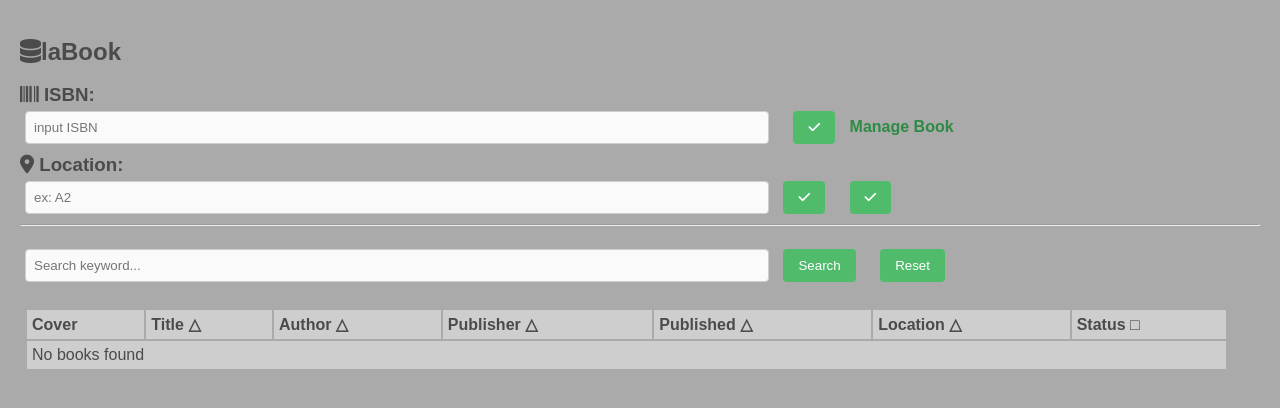
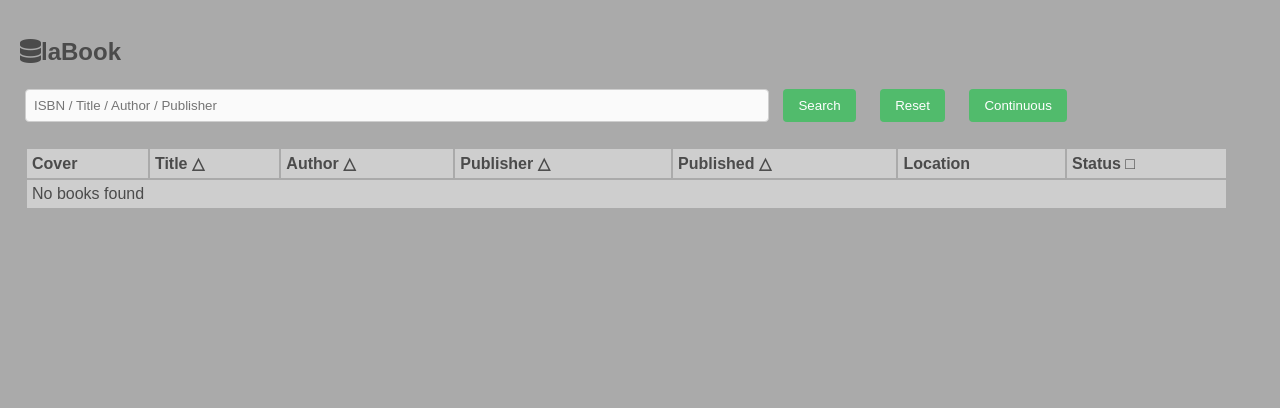
Before and after one commit to Fumiya-Nakano-IIS/labook, a Flask app: page / in a window 1280 px wide. Shown: the top 408 px of the page. Run offline with Flask 3, Linux system fonts and the light colour scheme; data that the repository does not hold is empty; some libraries are stand-ins or nearby versions.

Commit message:
✨ Enhance book management UI and functionality: add ngrok header to responses, improve book table interactivity, and update manage book form layout.

```diff
--- a/app.py
+++ b/app.py
@@ -4,7 +4,7 @@ import logging
 from logging.handlers import RotatingFileHandler
 import os
 import threading, time
-from flask import Flask, send_from_directory, render_template
+from flask import Flask, send_from_directory, render_template, Response
 from db import close_connection, init_db, dbname
 from routes import register_blueprints
 
@@ -24,6 +24,11 @@ logger = logging.getLogger(__name__)
 
 app = Flask(__name__)
 register_blueprints(app)
+
+@app.after_request
+def add_ngrok_header(response: Response):
+    response.headers['ngrok-skip-browser-warning'] = 'true'
+    return response
 
 @app.teardown_appcontext
 def teardown_db(exception):
--- a/static/index.js
+++ b/static/index.js
@@ -6,7 +6,7 @@ document.addEventListener('DOMContentLoaded', function () {
 
     document.querySelectorAll('#booksTable thead th').forEach((th, idx) => {
         const keyMap = ['cover_image_path', 'title', 'author', 'publisher', 'publication_date', 'shelf_code', 'status'];
-        if (idx === 0) return;
+        if (idx === 0 || idx === 5) return;
         if (idx === 6) {
             th.style.cursor = 'pointer';
             th.addEventListener('click', function () {
@@ -82,12 +82,12 @@ async function updateBooksTable(sortKey = currentSortKey, sortOrder = currentSor
                 <td class="clickable-cover" style="cursor:pointer;">
                     <img src="${book.cover_image_path || ''}" alt="Cover Image" style="max-width: 60px; max-height: 100px;" />
                 </td>
-                <td class="clickable-title" style="cursor:pointer;">${book.title || ''}</td>
-                <td class="searchable-author" style="cursor:pointer;color:#337ab7;text-decoration:underline;">${book.author || ''}</td>
-                <td class="searchable-publisher" style="cursor:pointer;color:#337ab7;text-decoration:underline;">${book.publisher || ''}</td>
-                <td>${book.publication_date || ''}</td>
-                <td class="searchable-shelf" style="cursor:pointer;color:#337ab7;text-decoration:underline;">${bookShelfCode || ''}</td>
-                ${book.status ? `<td class="searchable-borrower" style="cursor:pointer;color:#337ab7;text-decoration:underline;">${book.borrower_id}</td>` : `<td>Available</td>`}
+                <td class="clickable-title" style="cursor:pointer;"><a class='book-title'>${book.title || ''}</a></td>
+                <td class="searchable-author" style="cursor:pointer">${book.author || ''}</td>
+                <td class="searchable-publisher" style="cursor:pointer">${book.publisher || ''}</td>
+                <td class="searchable-publication-date" style="cursor:pointer">${book.publication_date || ''}</td>
+                <td class="searchable-shelf" style="cursor:pointer">${bookShelfCode || ''}</td>
+                ${book.status ? `<td class="searchable-borrower" style="cursor:pointer">${book.borrower_id}</td>` : `<td>Available</td>`}
             `;
             tr.querySelector('.clickable-cover')?.addEventListener('click', function () {
                 if (book.isbn) {
--- a/templates/index.html
+++ b/templates/index.html
@@ -12,26 +12,12 @@
     <a href="./">
         <h2><i class="fa-solid fa-database"></i>laBook</h2>
     </a>
+    <br>
+    <input type="text" id="searchInput" placeholder="ISBN / Title / Author / Publisher">
+    <button type="button" id="searchBtn">Search</button>
+    <button type="button" id="resetBtn">Reset</button>
+    <button type="button" id="continuousBtn">Continuous</button>
 
-    <h3><i class="fa-solid fa-barcode"></i> ISBN:</h3>
-    <input type="number" id="isbnInput" placeholder="input ISBN" onkeydown="ISBNinput(event)">
-    <a href="{{ url_for('books.manage_book_page') }}">
-        <button id="btnManageBook"><i class="fa-solid fa-check"></i></button>
-        Manage Book
-    </a>
-
-    <h3><i class="fa-solid fa-location-dot"></i> Location:</h3>
-    <input type="text" pattern="^[a-zA-Z0-9]+$" id="locationInput" placeholder="ex: A2"
-        onkeydown="Locationinput(event)">
-    <button id="btnStoreSubmit"><i class="fa-solid fa-check"></i></button>
-    <button id="btnContinuousSubmit"><i class="fa-solid fa-check"></i></button>
-    <hr>
-    <br>
-    <div style="margin-bottom: 1em;">
-        <input type="text" id="searchInput" placeholder="Search keyword...">
-        <button type="button" id="searchBtn">Search</button>
-        <button type="button" id="resetBtn">Reset</button>
-    </div>
     <table id="booksTable" class="book-form-table">
         <thead>
             <tr>
@@ -40,7 +26,7 @@
                 <th>Author △</th>
                 <th>Publisher △</th>
                 <th>Published △</th>
-                <th>Location △</th>
+                <th>Location</th>
                 <th>Status □</th>
             </tr>
         </thead>
```
Also changed, not shown: templates/manage_book.html (+11 -26 lines).
